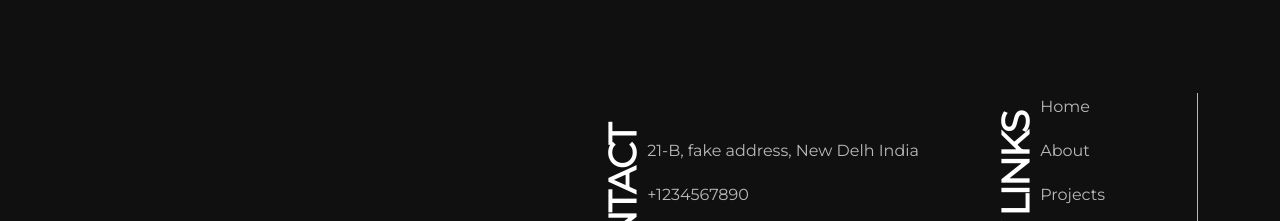
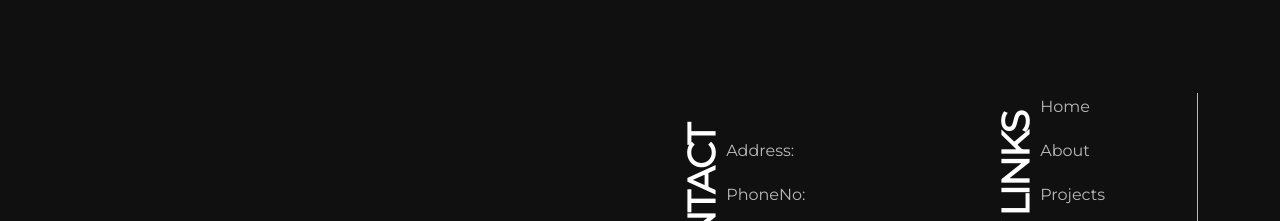
Before and after one commit to Nikhil-kumar-1/InteriorDesign, a plain HTML site: page 404.html in a window 1280 px wide. Shown: the part 1115-1336 px from the top of the page. Drawn offline with Linux system fonts and the light colour scheme.

Commit message:
Update contact information formatting across multiple HTML files

```diff
--- a/404.html
+++ b/404.html
@@ -162,10 +162,12 @@
                                         <h4 class="h4-rotate ">CONTACT</h4>
                                     </div>
                                     <div class="right info">
-                                        <p>21-B, fake address, New Delh India</p>
+                                        <p>Address:
+                                        </p>
 
 
-                                        <p><a href="callto:+61912355679">+1234567890</a></p>
+                                        <p><a href="callto:+61912355679">PhoneNo:
+                                            </a></p>
                                         <p><a href="mailto:info@example.com">info@example.com</a></p>
                                         <div class="footer-social">
                                             <span>Socials:</span>
```
Also changed, not shown: about.html (+4 -2 lines), blog-details.html (+4 -2 lines), blog.html (+4 -2 lines), projects-01.html (+4 -2 lines).
